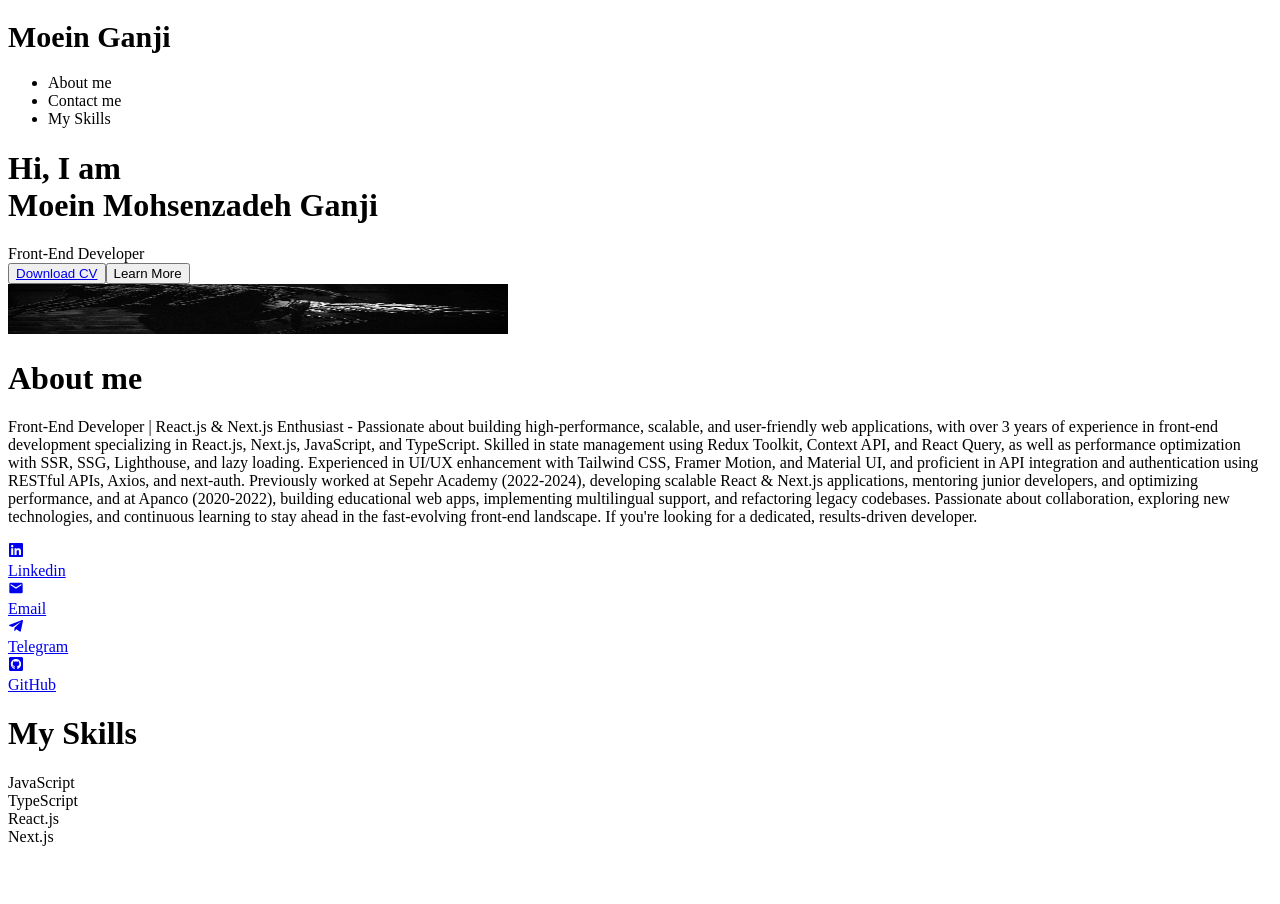
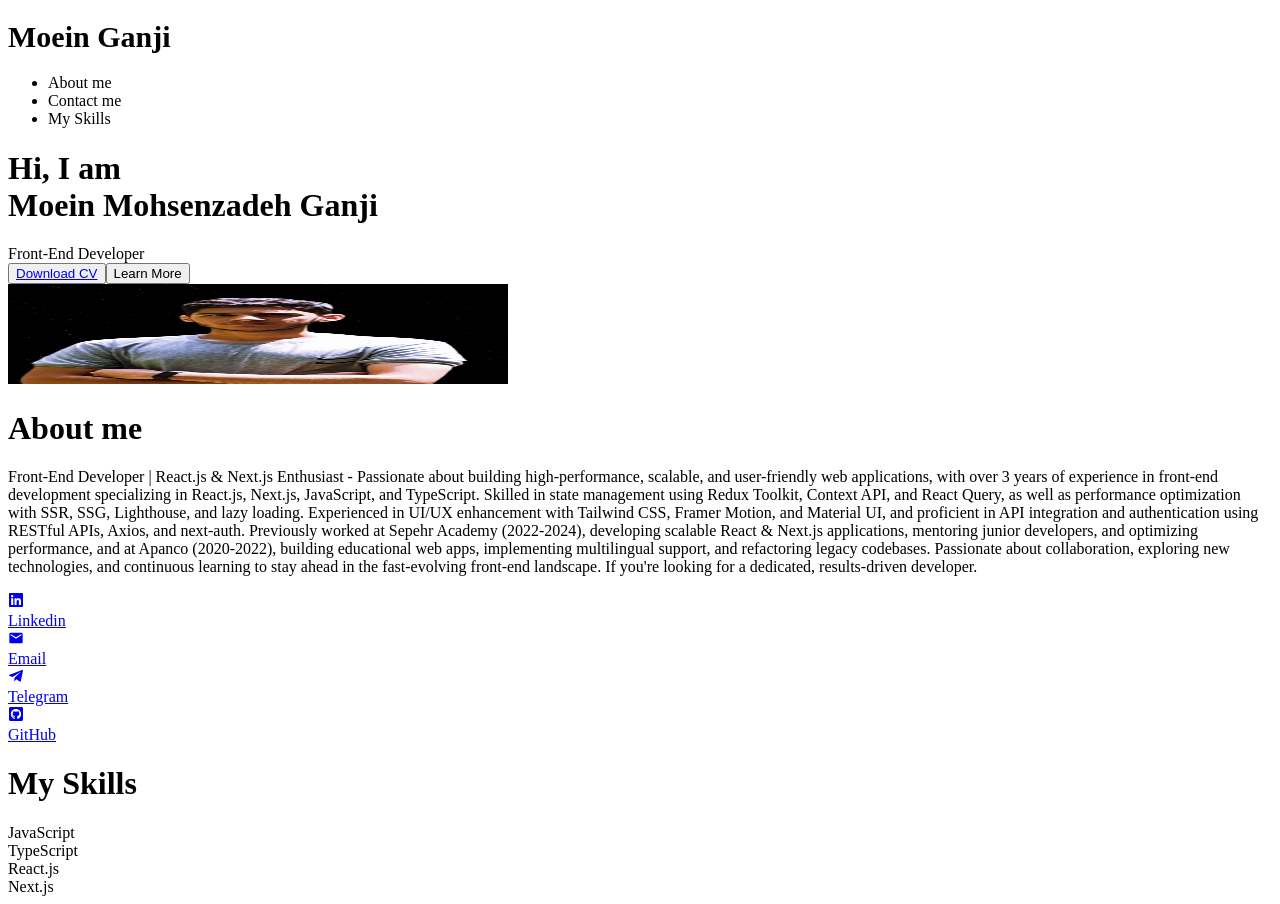
Before and after one commit to MoeinGanji2568/Portfilio_Moein, a Next.js app in the folder my-portfolio/: page / in a window 1280 px wide. Before the commit the page ends 854 px from the top, so only its background shows below. Built offline with nearby package versions, Linux system fonts and the light colour scheme.

Commit message:
update: change image of heroSection

```diff
--- a/my-portfolio/src/components/landing/HeroSection.jsx
+++ b/my-portfolio/src/components/landing/HeroSection.jsx
@@ -1,7 +1,7 @@
 import Image from "next/image";
 import React from "react";
 import Button from "../ui/Button";
-import PersonPng from "../../../public/image/person.png";
+import MyImage from "../../../public/image/Moein.jpg";
 
 const HeroSection = () => {
   return (
@@ -26,11 +26,11 @@ const HeroSection = () => {
       <div className="rounded-full shadow-xl shadow-secondary-100">
         <Image
           style={{ width: "clamp(300px, 50vw, 500px)" }}
-          className="h-auto rounded-full"
+          className="h-fit rounded-full"
           alt=""
-          src={PersonPng}
+          src={MyImage}
           width={100}
-          height={50}
+          height={100}
         />
       </div>
     </div>
```
